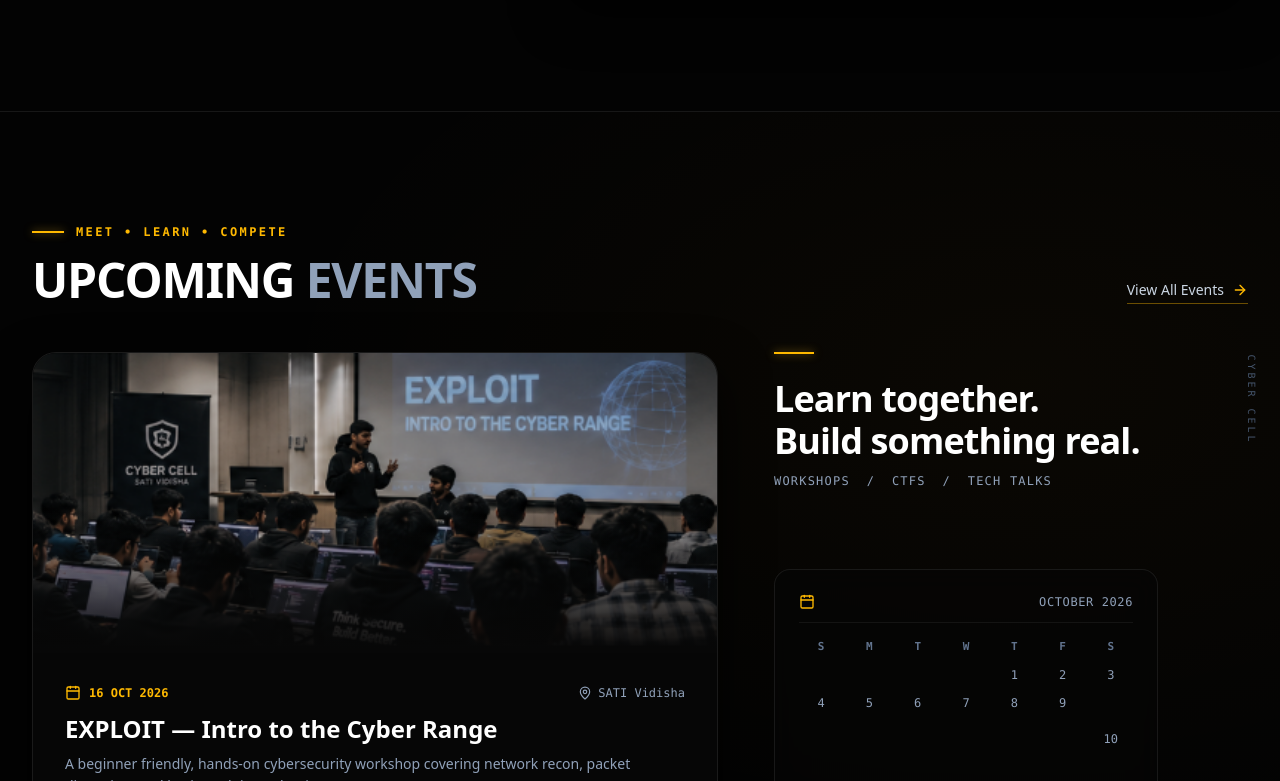
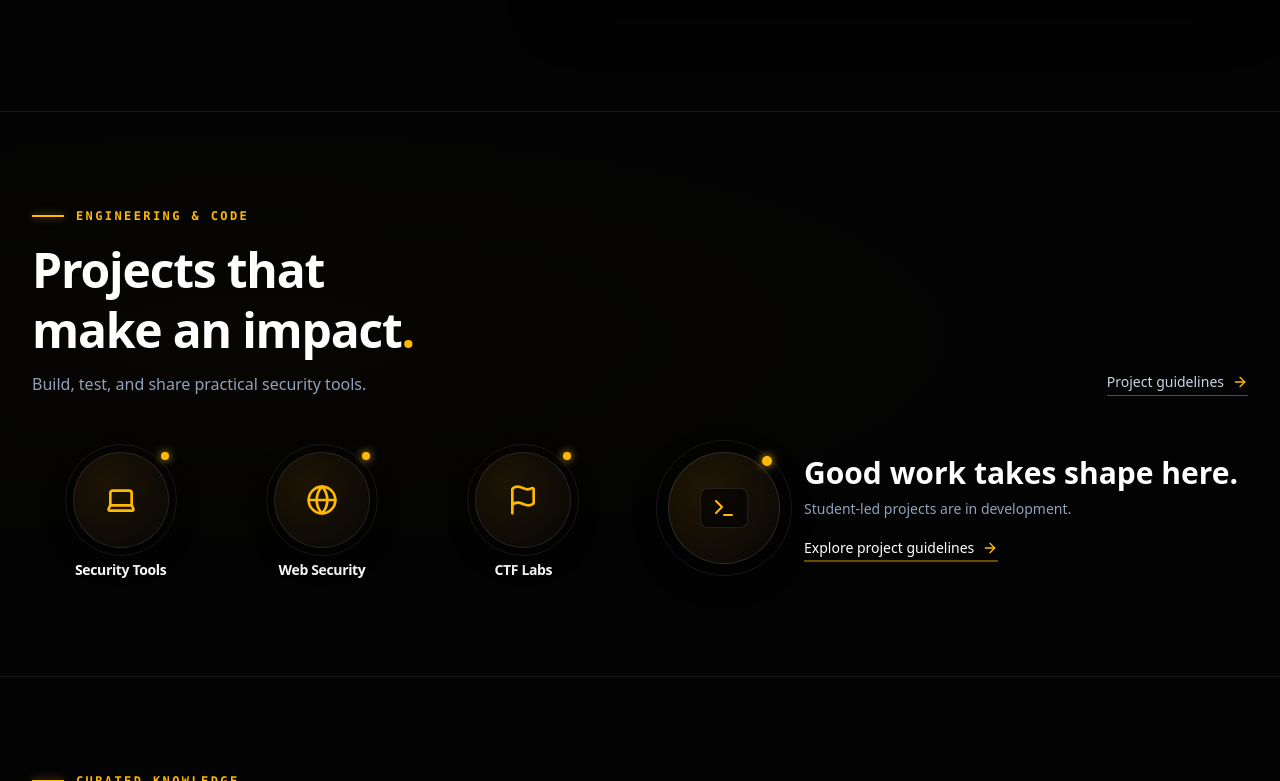
Before and after one commit to cybercellsati/Cyber-Cell, a Next.js app: page / in a window 1280 px wide. Shown: the part 3299-4080 px from the top of the page. Built offline with nearby package versions, Linux system fonts and the light colour scheme; no server answers; the database is empty; a web font is replaced by a local one.

Commit message:
refactor(home): remove Upcoming Events section from landing page

```diff
--- a/app/page.tsx
+++ b/app/page.tsx
@@ -4,7 +4,6 @@ import Hero from "@/components/Hero";
 import AboutSection from "@/components/AboutSection";
 import FocusAreas from "@/components/FocusAreas";
 import LearningRoadmap from "@/components/LearningRoadmap";
-import UpcomingEvents from "@/components/UpcomingEvents";
 import ProjectsSection from "@/components/ProjectsSection";
 import ResourceVault from "@/components/ResourceVault";
 import TerminalDemo from "@/components/TerminalDemo";
@@ -34,10 +33,7 @@ export default function Home() {
       {/* 5. Cybersecurity Learning Roadmap */}
       <LearningRoadmap />
 
-      {/* 6. Upcoming Events */}
-      <UpcomingEvents />
-
-      {/* 7. Engineering & Projects */}
+      {/* 6. Engineering & Projects */}
       <ProjectsSection />
 
       {/* 8. Curated Resource Vault */}
```
